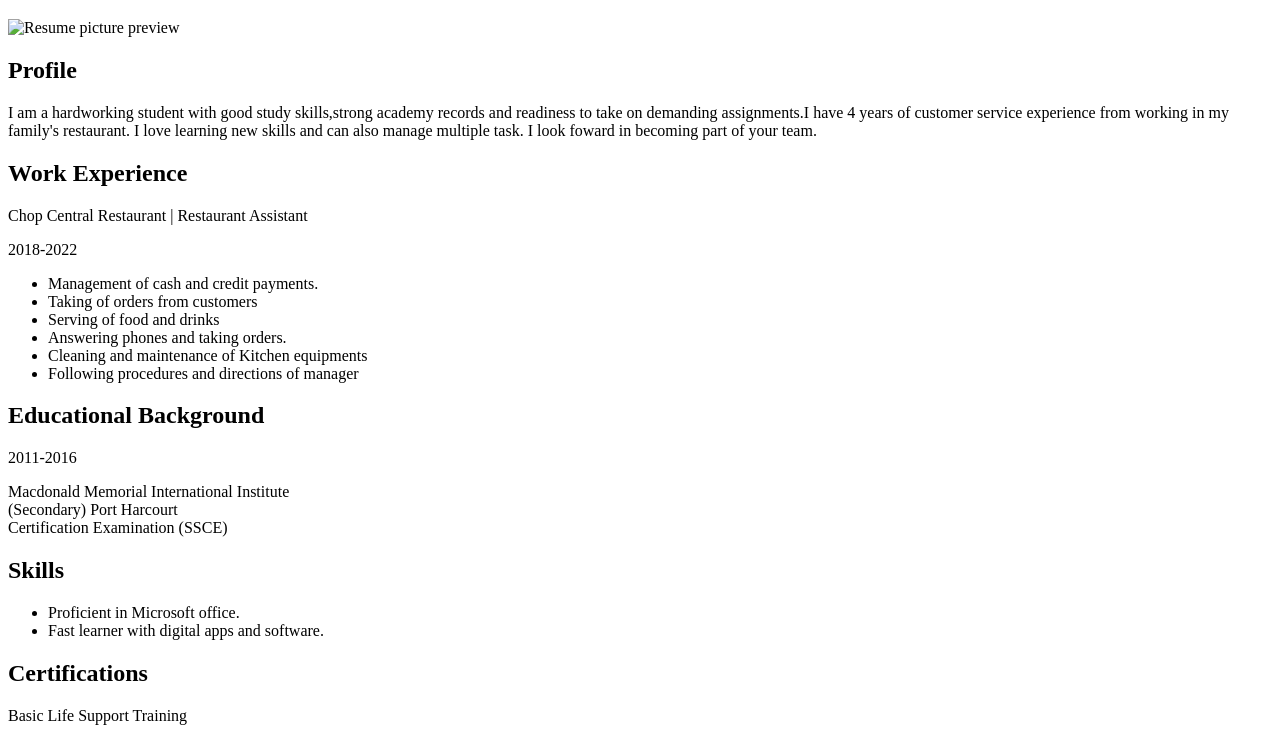
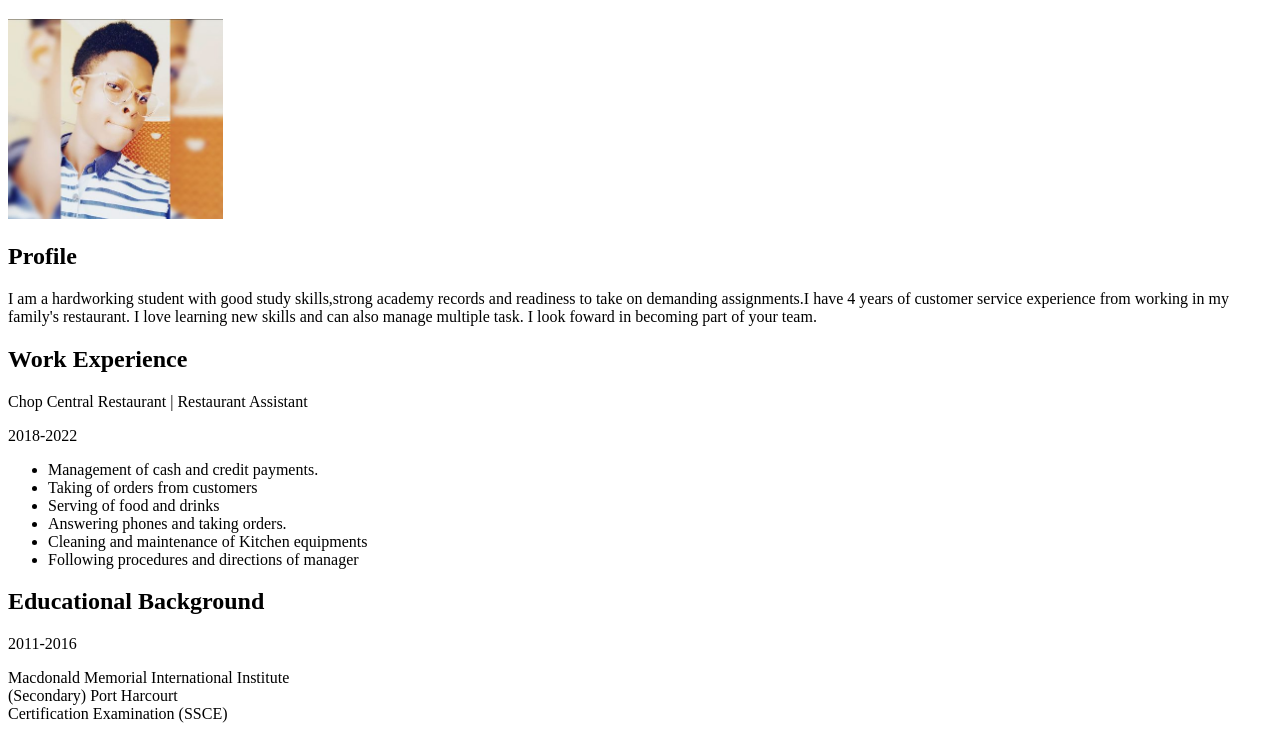
Before and after one commit to Ayojason54/capstone-update2, a plain HTML site: page index.html in a window 1280 px wide. Shown: the part 61-799 px from the top of the page. Drawn offline with Linux system fonts and the light colour scheme.

Commit message:
Update index.html

```diff
--- a/index.html
+++ b/index.html
@@ -4,7 +4,7 @@
     <title>My Resume</title>
 </head>
 <h1>ADEBAYO OJEBODE</h1>
-    <img src="./Assests/images/Resume picture.png" height="100" alt="Resume picture preview"/>
+<img src="./Assests/images/resume picture.jpg" height="200" alt="image of adebayo"/>
 <h2>Profile</h2>
 <p>I am a hardworking student with good study skills,strong  academy records and readiness to take on demanding assignments.I have 4 years of customer service experience from working in my family's restaurant. I love learning new skills and can also manage multiple task. I look foward in becoming part of your team.</p>
 <body>
```
